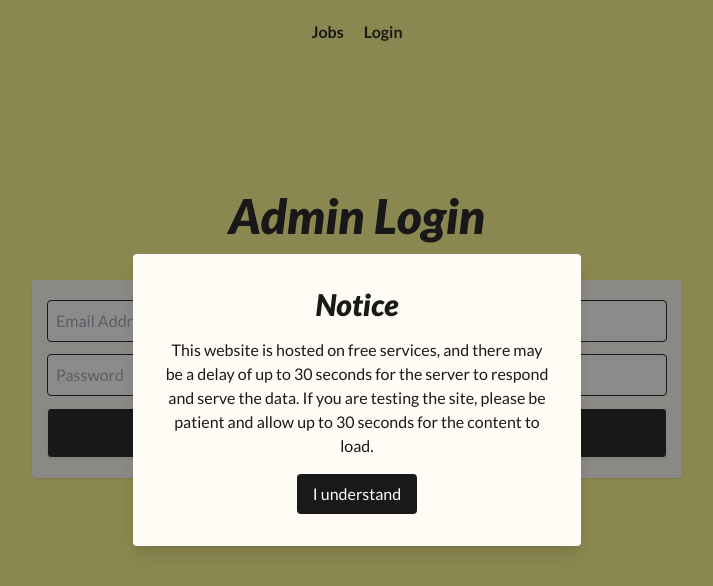
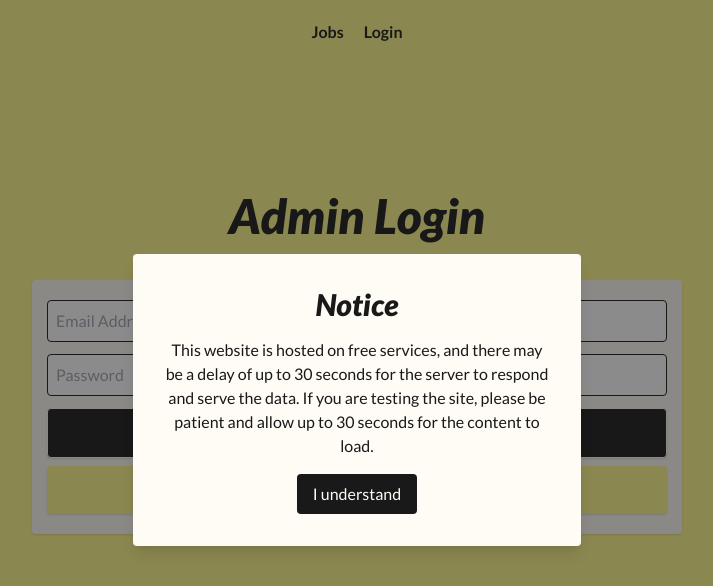
Before and after one commit to Machoudi2002/JobApplic, a React (Vite) app: page /Login in a window 1280 px wide. Shown: the top 586 px of the page, without its empty margins (283-996 px from the left). Built offline with nearby package versions, Linux system fonts and the light colour scheme.

Commit message:
add: Submit Messages, Login Validation Messages,

```diff
--- a/src/Components/AdminLoginForm.tsx
+++ b/src/Components/AdminLoginForm.tsx
@@ -2,25 +2,35 @@ import useAuth from "../hooks/useAuth"
 import { useForm, SubmitHandler } from "react-hook-form"
 import { LoginData } from "../types";
 import ErrorMessage from "./ErrorMessage";
+import { useState } from "react";
 
 const AdminLoginForm = () => {
+    const [errorMessage, setErrorMessage] = useState<string | null>(null);
     const { login } = useAuth();
     const {
         register,
         handleSubmit,
-        formState: { errors, isSubmitSuccessful },
+        setValue,
+        formState: { errors },
       } = useForm<LoginData>();
 
-
-    const onSubmit: SubmitHandler<LoginData> = (data) => {
-        login(data);
-    };
+    const setDemoData = () => {
+        setValue("email", "123@123.com");
+        setValue("password", "123456789");
+    }
+    const onSubmit: SubmitHandler<LoginData> = async (data) => {
+        const errorMessage = await login(data);
+        if (errorMessage !== null && errorMessage !== undefined) {
+            console.error('Login error:', errorMessage);
+            setErrorMessage(errorMessage);
+          }
+      };
 
   return (
-    <div>
+    <div className="container bg-whiteBack px-8 py-5 mt-10 shadow rounded font-mainFont">
         <form
             onSubmit={handleSubmit(onSubmit)}
-            className="container px-8 py-5 mt-10 bg-whiteBack shadow rounded font-mainFont flex flex-col gap-3"
+            className=" flex flex-col gap-3"
             >
             <input
                 type="email"
@@ -37,7 +47,7 @@ const AdminLoginForm = () => {
             />
             {errors.password && <ErrorMessage message={errors.password.message}/>}
             {
-                isSubmitSuccessful && <ErrorMessage message="Invalid Email or Password" />
+                errorMessage && <ErrorMessage message={errorMessage} />
             }
             <input
                 type="submit"
@@ -45,6 +55,12 @@ const AdminLoginForm = () => {
                 value="Login"
             />
         </form>
+        <button
+            className="w-full p-3 border rounded shadow bg-backColor text-textColor border-none mt-2 font-bold cursor-pointer"
+            onClick={setDemoData}
+        >
+            Demo Info
+        </button>
     </div>
   )
 }
--- a/src/Components/JobAppForm.tsx
+++ b/src/Components/JobAppForm.tsx
@@ -5,6 +5,7 @@ import { jobApp } from "../types";
 import useFetchApi from "../hooks/useFetchApi";
 import useSubmitMessage from "../hooks/useSubmitMessage";
 import ErrorMessage from "./ErrorMessage";
+import SubmitMessageComp from "./SubmitMessageComp";
 
 interface FormInput extends jobApp {}
 
@@ -41,7 +42,9 @@ const JobAppForm: React.FC<Props> = ({ API_PUT_URL }) => {
   return (
     <section>
       {
-        submitStatus ? <h2 className="text-center font-extrabold italic text-5xl mt-16">{submitMessage}</h2> : (
+        submitStatus ?
+            <SubmitMessageComp message={submitMessage} />
+             : (
 
           <form
           onSubmit={handleSubmit(onSubmit)}
--- /dev/null
+++ b/src/Components/SubmitMessageComp.tsx
@@ -0,0 +1,13 @@
+type SubmitMessageCompProps = {
+    message: string
+}
+
+const SubmitMessageComp = (props : SubmitMessageCompProps) => {
+  return (
+    <div className="conatiner my-16 mx-3 p-4 bg-whiteBack rounded shadow sm:mx-40 md:mx-48 lg:mx- xl:mx-80">
+        <h2 className="text-center font-extrabold italic text-4xl m-8">{props.message}</h2>
+    </div>
+  )
+}
+
+export default SubmitMessageComp
--- a/src/Context/AuthContext.tsx
+++ b/src/Context/AuthContext.tsx
@@ -21,14 +21,14 @@ export const AuthProvider : React.FC<AuthProviderProps> = ({ children }) => {
       });
     let navigate = useNavigate()
 
-    const login = async (Data: LoginData) => {
+    const login = async (Data: LoginData): Promise<string | null> => {
         const API_URL = `${import.meta.env.VITE_WEBSITE_DOMAIN}/LoginAdmin`;
         try {
           await axios.post(API_URL, Data);
           setIsAuth(true);
           localStorage.setItem("isAuth", "true");
           navigate("/Admin");
-
+          return null; // No error message if login is successful
         } catch (error) {
           if (
             axios.isAxiosError(error) &&
@@ -36,11 +36,14 @@ export const AuthProvider : React.FC<AuthProviderProps> = ({ children }) => {
             error.response.status === 401
           ) {
             console.error('Authentication failed:', error.response.data.error);
+            return error.response.data.error;
           } else {
             console.error('An unexpected error occurred:', error);
+            return "Unexpected error occurred, try again";
           }
         }
       };
+
 
 
 
--- a/src/Pages/EditJobPage.tsx
+++ b/src/Pages/EditJobPage.tsx
@@ -4,6 +4,7 @@ import { useParams } from 'react-router-dom';
 import useFetchApi from '../hooks/useFetchApi';
 import useSubmitMessage from '../hooks/useSubmitMessage';
 import JobForm from '../Components/JobForm';
+import SubmitMessageComp from '../Components/SubmitMessageComp';
 
 const EditJobPage: React.FC = () => {
   const { jobId } = useParams();
@@ -28,9 +29,7 @@ const EditJobPage: React.FC = () => {
       <h1 className='text-center font-extrabold italic text-5xl mt-16'>Edit Job Details</h1>
       {submitStatus
         ? (
-        <h1 className='text-center font-extrabold italic text-5xl mt-16'>
-          {submitMessage}
-        </h1>
+        <SubmitMessageComp message={submitMessage} />
         ) :
         <JobForm onSubmit={onSubmit} defaultValues={apiData} />
       }
--- a/src/Pages/LoginPage.tsx
+++ b/src/Pages/LoginPage.tsx
@@ -5,6 +5,7 @@ const LoginPage = () => {
     <section className="mt-32">
         <h1 className="font-extrabold italic text-5xl text-center">Admin Login</h1>
         <AdminLoginForm />
+
     </section>
   )
 }
```
Also changed, not shown: 1 other file (tests, documents, lock files or other folders).
